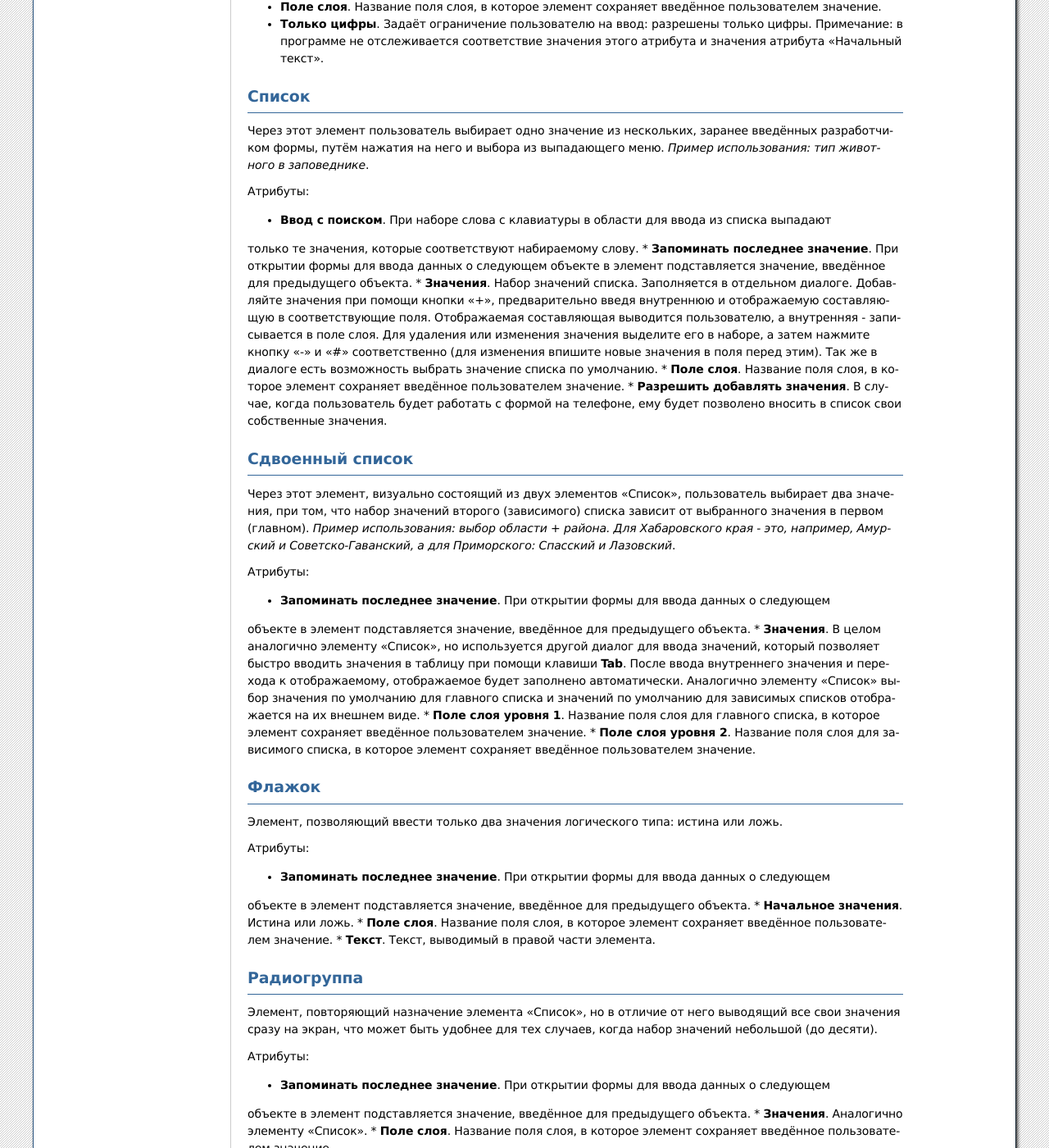
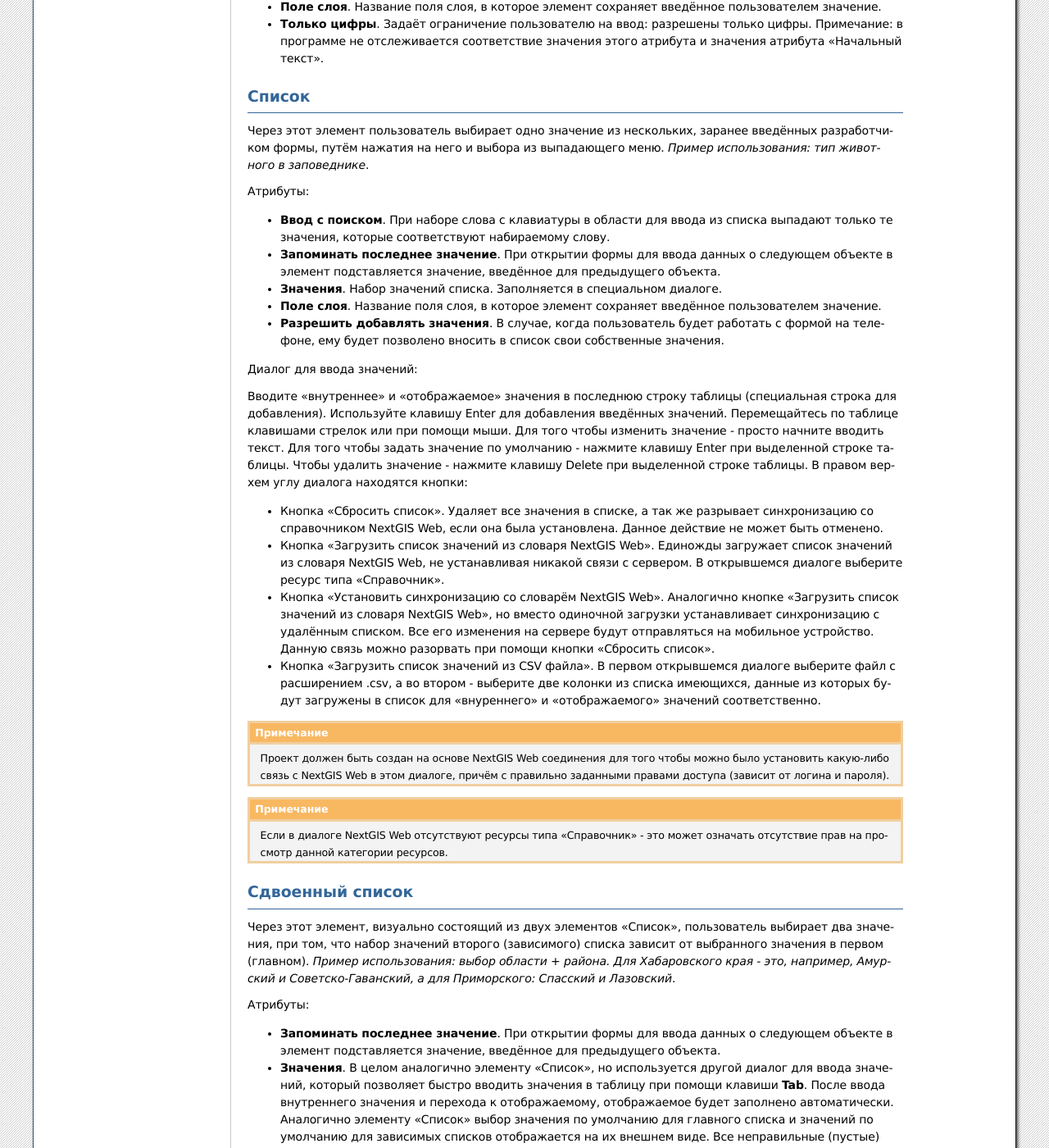
Before and after one commit to nextgis/docs_formbuilder, a Sphinx documentation site: the page built from source/controls.rst, in a window 1280 px wide and 1400 px high, scrolled down 680 px. Shown: the whole window at 82% size. Built offline with Sphinx 7.4.7, drawn with Linux system fonts in a browser that asks for light colours; formulas are drawn with MathJax 3; some of the changed text lies outside the part shown.

Commit message:
Modified for 2.1

```diff
--- a/source/controls.rst
+++ b/source/controls.rst
@@ -49,19 +49,26 @@
 
 Атрибуты:
 
-* **Ввод с поиском**. При наборе слова с клавиатуры в области для ввода из списка выпадают
-только те значения, которые соответствуют набираемому слову.
-* **Запоминать последнее значение**. При открытии формы для ввода данных о следующем
-объекте в элемент подставляется значение, введённое для предыдущего объекта.
-* **Значения**. Набор значений списка. Заполняется в отдельном диалоге. Добавляйте значения
-при помощи кнопки "+", предварительно введя внутреннюю и отображаемую составляющую в
-соответствующие поля. Отображаемая составляющая выводится пользователю, а внутренняя -
-записывается в поле слоя.
-Для удаления или изменения значения выделите его в наборе, а затем нажмите кнопку "-" и "#" соответственно (для изменения впишите новые значения в поля перед этим). Так же в диалоге
-есть возможность выбрать значение списка по умолчанию.
+* **Ввод с поиском**. При наборе слова с клавиатуры в области для ввода из списка выпадают только те значения, которые соответствуют набираемому слову.
+* **Запоминать последнее значение**. При открытии формы для ввода данных о следующем объекте в элемент подставляется значение, введённое для предыдущего объекта.
+* **Значения**. Набор значений списка. Заполняется в специальном диалоге.
 * **Поле слоя**. Название поля слоя, в которое элемент сохраняет введённое пользователем значение.
-* **Разрешить добавлять значения**. В случае, когда пользователь будет работать с формой
-на телефоне, ему будет позволено вносить в список свои собственные значения.
+* **Разрешить добавлять значения**. В случае, когда пользователь будет работать с формой на телефоне, ему будет позволено вносить в список свои собственные значения.
+
+Диалог для ввода значений:
+
+Вводите "внутреннее" и "отображаемое" значения в последнюю строку таблицы (специальная строка для добавления). Используйте клавишу Enter для добавления введённых значений. Перемещайтесь по таблице клавишами стрелок или при помощи мыши. Для того чтобы изменить значение - просто начните вводить текст. Для того чтобы задать значение по умолчанию - нажмите клавишу Enter при выделенной строке таблицы. Чтобы удалить значение - нажмите клавишу Delete при выделенной строке таблицы. В правом верхем углу диалога находятся кнопки:
+
+* Кнопка "Сбросить список". Удаляет все значения в списке, а так же разрывает синхронизацию со справочником NextGIS Web, если она была установлена. Данное действие не может быть отменено.
+* Кнопка "Загрузить список значений из словаря NextGIS Web". Единожды загружает список значений из словаря NextGIS Web, не устанавливая никакой связи с сервером. В открывшемся диалоге выберите ресурс типа "Справочник".
+* Кнопка "Установить синхронизацию со словарём NextGIS Web". Аналогично кнопке "Загрузить список значений из словаря NextGIS Web", но вместо одиночной загрузки устанавливает синхронизацию с удалённым списком. Все его изменения на сервере будут отправляться на мобильное устройство. Данную связь можно разорвать при помощи кнопки "Сбросить список".
+* Кнопка "Загрузить список значений из CSV файла". В первом открывшемся диалоге выберите файл с расширением .csv, а во втором - выберите две колонки из списка имеющихся, данные из которых будут загружены в список для "внуреннего" и "отображаемого" значений соответственно.
+
+.. note::
+    Проект должен быть создан на основе NextGIS Web соединения для того чтобы можно было установить какую-либо связь с NextGIS Web в этом диалоге, причём с правильно заданными правами доступа (зависит от логина и пароля).
+
+.. note::
+    Если в диалоге NextGIS Web отсутствуют ресурсы типа "Справочник" - это может означать отсутствие прав на просмотр данной категории ресурсов.
 
 .. _ngfb_control_doublecombobox:
 
@@ -72,18 +79,10 @@
 
 Атрибуты:
 
-* **Запоминать последнее значение**. При открытии формы для ввода данных о следующем
-объекте в элемент подставляется значение, введённое для предыдущего объекта.
-* **Значения**. В целом аналогично элементу "Список", но используется другой диалог
-для ввода значений, который позволяет быстро вводить значения в таблицу при помощи
-клавиши **Tab**. После ввода внутреннего значения и перехода к отображаемому, отображаемое
-будет заполнено автоматически. Аналогично элементу "Список" выбор значения по умолчанию
-для главного списка и значений по умолчанию для зависимых списков отображается на
-их внешнем виде.
-* **Поле слоя уровня 1**.  Название поля слоя для главного списка, в которое элемент
-сохраняет введённое пользователем значение.
-* **Поле слоя уровня 2**.  Название поля слоя для зависимого списка, в которое элемент
-сохраняет введённое пользователем значение.
+* **Запоминать последнее значение**. При открытии формы для ввода данных о следующем объекте в элемент подставляется значение, введённое для предыдущего объекта.
+* **Значения**. В целом аналогично элементу "Список", но используется другой диалог для ввода значений, который позволяет быстро вводить значения в таблицу при помощи клавиши **Tab**. После ввода внутреннего значения и перехода к отображаемому, отображаемое будет заполнено автоматически. Аналогично элементу "Список" выбор значения по умолчанию для главного списка и значений по умолчанию для зависимых списков отображается на их внешнем виде. Все неправильные (пустые) значения будут удалены при нажатии на кнопку Ок.
+* **Поле слоя уровня 1**.  Название поля слоя для главного списка, в которое элемент сохраняет введённое пользователем значение.
+* **Поле слоя уровня 2**.  Название поля слоя для зависимого списка, в которое элемент сохраняет введённое пользователем значение.
 
 .. _ngfb_control_checkbox:
 
@@ -94,8 +93,7 @@
 
 Атрибуты:
 
-* **Запоминать последнее значение**. При открытии формы для ввода данных о следующем
-объекте в элемент подставляется значение, введённое для предыдущего объекта.
+* **Запоминать последнее значение**. При открытии формы для ввода данных о следующем объекте в элемент подставляется значение, введённое для предыдущего объекта.
 * **Начальное значения**. Истина или ложь.
 * **Поле слоя**. Название поля слоя, в которое элемент сохраняет введённое пользователем значение.
 * **Текст**. Текст, выводимый в правой части элемента.
@@ -111,8 +109,7 @@
 
 Атрибуты:
 
-* **Запоминать последнее значение**. При открытии формы для ввода данных о следующем
-объекте в элемент подставляется значение, введённое для предыдущего объекта.
+* **Запоминать последнее значение**. При открытии формы для ввода данных о следующем объекте в элемент подставляется значение, введённое для предыдущего объекта.
 * **Значения**. Аналогично элементу "Список".
 * **Поле слоя**. Название поля слоя, в которое элемент сохраняет введённое пользователем значение.
 
@@ -139,10 +136,8 @@
 
 Атрибуты:
 
-* **Запоминать последнее значение**. При открытии формы для ввода данных о следующем
-объекте в элемент подставляется значение, введённое для предыдущего объекта.
-* **Начальное значение**. Может быть установлено в "текущее дата/время", а может быть
-задано фиксированным.
+* **Запоминать последнее значение**. При открытии формы для ввода данных о следующем объекте в элемент подставляется значение, введённое для предыдущего объекта.
+* **Начальное значение**. Может быть установлено в "текущее дата/время", а может быть задано фиксированным.
 * **Поле слоя**. Название поля слоя, в которое элемент сохраняет введённое пользователем значение.
 * **Тип**. Выбор типа значения из трёх: дата, время или дата+время.
 
```
Also changed, not shown: source/features.rst (+9 -12 lines), source/gui.rst (+7 -18 lines), source/intro.rst (+13 -4 lines), source/workflow.rst (+4 -9 lines).
